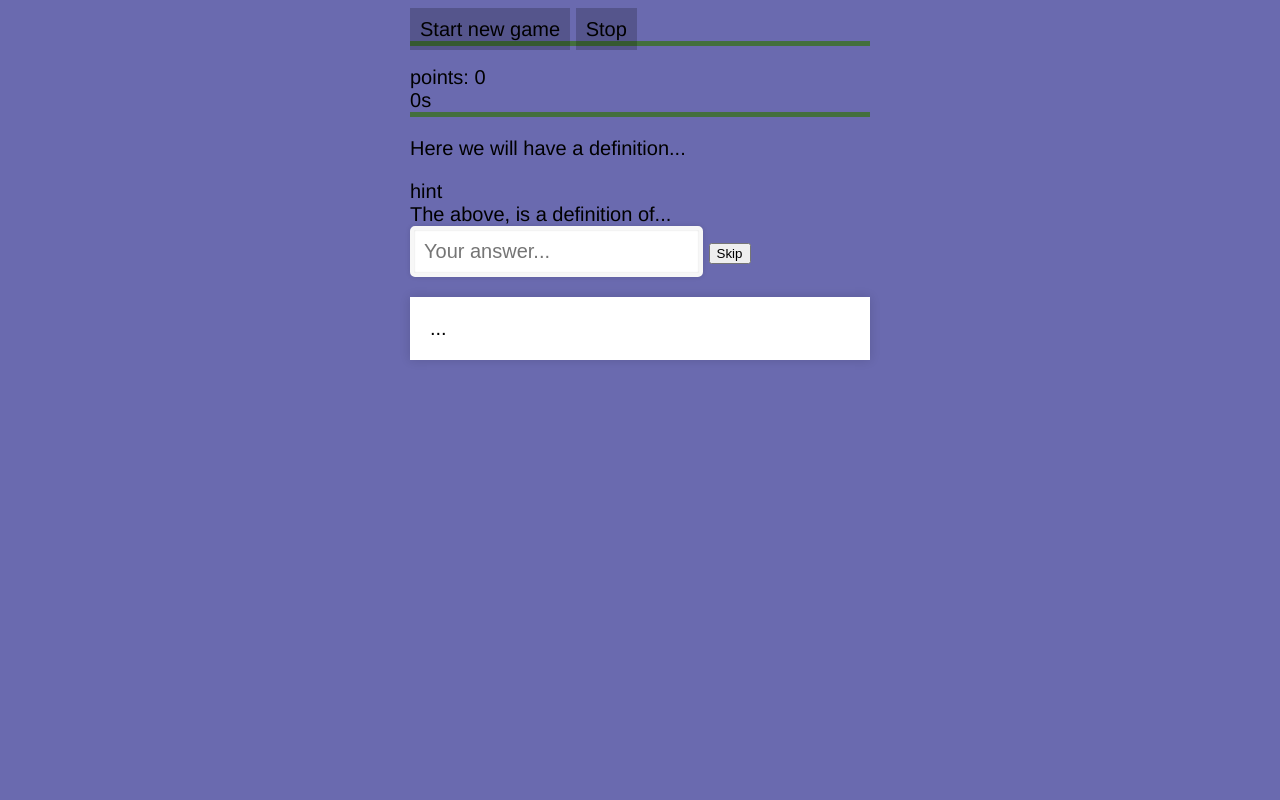
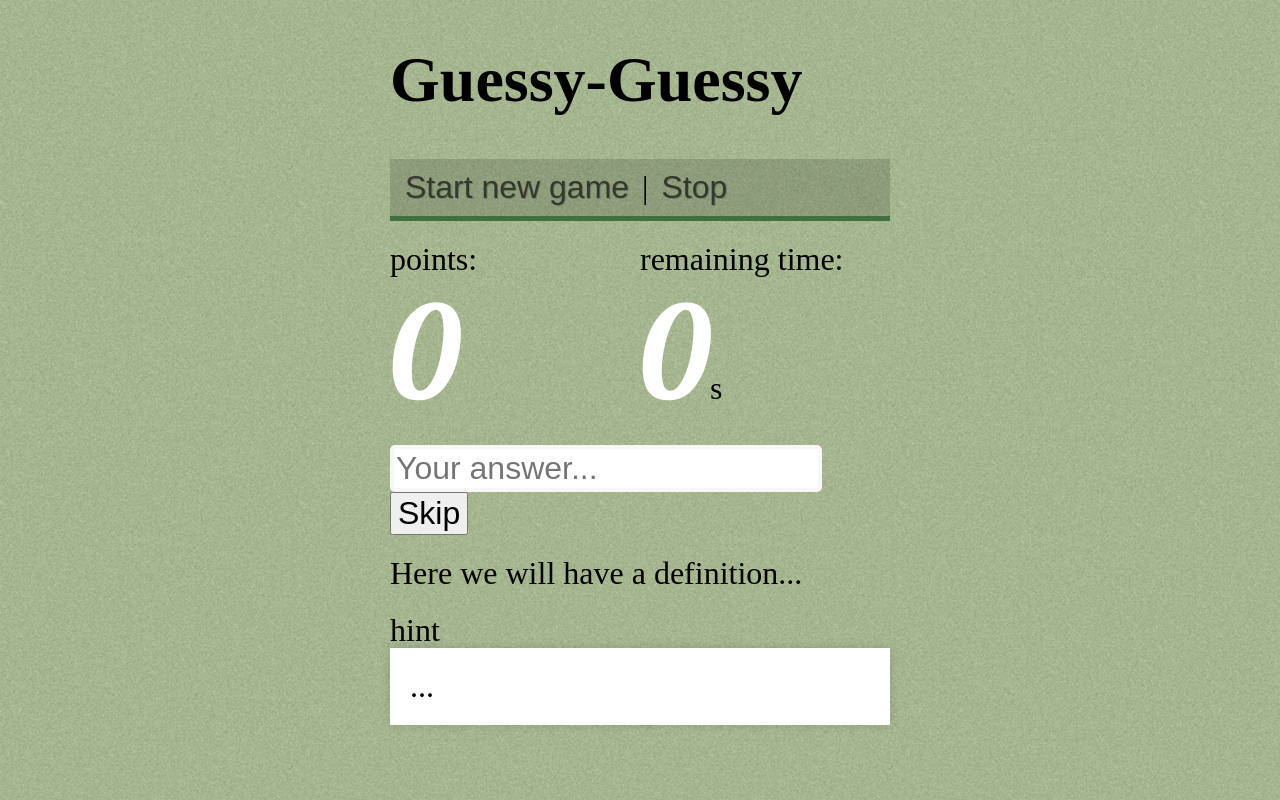
Before and after one commit to jkulak/guessy-guessy, a website: page src/index.html in a window 1280 px wide. Drawn offline with Linux system fonts and the light colour scheme; a web font is replaced by a local one.

Commit message:
Improve game layout and styling

```diff
--- a/src/index.html
+++ b/src/index.html
@@ -7,7 +7,14 @@
     <title>Guessy-Guessy</title>
     <meta name="description" content="Guess a word based on its dictionary description">
     <meta name="viewport" content="width=device-width, initial-scale=1">
+
+    <link href="http://fonts.googleapis.com/css?family=Lobster" rel="stylesheet" type="text/css">
+    <link href="http://fonts.googleapis.com/css?family=Pacifico" rel="stylesheet" type="text/css">
+    <link href="http://fonts.googleapis.com/css?family=Josefin+Sans" rel="stylesheet" type="text/css">
+    <link href="http://fonts.googleapis.com/css?family=Schoolbell" rel="stylesheet" type="text/css">
+
     <!-- build:css -->
+    <link rel="stylesheet" href="style/normalize.css">
     <link rel="stylesheet" href="style/main.css">
     <!-- endbuild -->
 </head>
@@ -16,26 +23,31 @@
 
     <div class="container">
 
-        <div class="control-panel">
-            <a class="control-newgame" href="#">Start new game</a>
+        <h1>Guessy-Guessy</h1>
+
+        <div class="control panel">
+            <a class="control-newgame" href="#">Start new game</a> |
             <a class="control-stop" href="#">Stop</a>
         </div>
 
-        <div class="stats">
-            <div>points: <span class="points">0</span></div>
-            <div><span class="timer">0</span>s</div>
+        <div class="stats panel">
+            <div>
+                <div>points: </div><span class="points">0</span></div>
+            <div>
+                <div>remaining time:</div><span class="timer">0</span>s
+            </div>
         </div>
 
-        <div class="definition">Here we will have a definition...</div>
-        <div class="hint">hint</div>
-
-        <form class="answer-form">
-            <label for="answer">The above, is a definition of...</label>
+        <form class="answer-form panel">
+            <!-- <label for="answer">The above, is a definition of...</label> -->
             <input type="text" id="answer" class="answer" placeholder="Your answer..." autocomplete="off">
             <button type="button" class="skip">Skip</button>
         </form>
 
-        <ul class="answers">
+        <div class="definition panel">Here we will have a definition...</div>
+        <div class="hint">hint</div>
+
+        <ul class="answers panel">
             <li>...</li>
         </ul>
 
--- a/src/sass/main.scss
+++ b/src/sass/main.scss
@@ -1,90 +1,120 @@
-$primary-color: #6a6aaf;
+$primary-color: #a5b690;
+$text-color: #000;
+$link-color: #34392d;
+$link-color-hover: #96a582;
 
-html {
+body {
     box-sizing: border-box;
-  background: $primary-color;
-  font-family:'helvetica neue';
-  font-size: 20px;
-  font-weight: 200;
+    background: $primary-color url("/imgs/bg.png") repeat;
+    font-family: "Schoolbell", serif;
+    font-size: 2em;
 }
-*, *:before, *:after {
+
+*,
+*:after,
+*:before {
     box-sizing: inherit;
 }
-input {
-  /*width: 100%;*/
-  padding:10px;
+
+// Global styles
+
+a {
+    font-family: 'Schoolbell', arial, serif;
+    color: $link-color;
+    text-decoration: none;
+    text-shadow: 1px 1px 0 rgba(0,0,0,0.2);
+    padding: 5px;
+
 }
+
+a:hover {
+    // border: 1px solid black;
+}
+
+// Main layout
 
 .container {
     margin: 0 auto;
-    max-width: 480px;
+    max-width: 500px;
+}
+
+.panel {
+    margin-bottom: 20px;
+}
+
+// Components
+
+.control {
+    border-bottom: 5px solid #436f3d;
+    background-color: rgba(0, 0, 0, 0.14);
     padding: 10px;
 }
 
-.definition {
-    margin-bottom: 20px;
+.stats {
+    display: flex;
 }
 
-.answer-form {
-  margin-bottom: 20px;
+.stats div {
+    // display: inline;
+    // width: 40%;
+    // border: 1px solid lime;
+    // height: 40px;
+    flex: 1;
 }
 
-input.answer {
-  margin: 0;
-  outline:0;
-  border: 4px solid #F7F7F7;
-
-  position: relative;
-  z-index: 2;
-  border-radius: 5px;
-  font-size: 20px;
-  box-shadow: 0 0 5px rgba(0, 0, 0, 0.12), inset 0 0 2px rgba(0, 0, 0, 0.19);
+.stats span {
+    font-family: 'Lobster', arial, serif;
+    font-size: 4em;
+    color: white;
+    text-align: center;
 }
 
+.timer {
+
+}
+
+// Answer form
+
+.answer {
+    outline: 0;
+    border: 4px solid #F7F7F7;
+    border-radius: 5px;
+}
+
+// Answers list
 
 .answers {
     margin: 0;
     padding: 0;
     position: relative;
-  /*perspective:20px;*/
 }
+
 .answers li {
-  background:white;
+    background: white;
     list-style: none;
-  /*border-bottom: 1px solid #D8D8D8;*/
     box-shadow: 0 0 10px rgba(0, 0, 0, 0.14);
-  margin:0;
-  padding:20px;
-  transition:background 0.2s;
-  display:flex;
-  justify-content:space-between;
+    padding: 20px;
+    transition: background 0.2s;
+    display: flex;
+    justify-content: space-between;
     text-transform: capitalize;
 }
 
-li.bad {
-    background: linear-gradient(to top,  #ff5060 0%,#ffa9a4 100%);
-}
-li.good {
-    background: linear-gradient(to top,  #88ff99 0%,#bbffb8 100%);
+.answers li.bad {
+    background: linear-gradient(to top, #ff5060 0%,#ffa9a4 100%);
 }
 
-span.population {
-  font-size: 15px;
+.answers li.good {
+    background: linear-gradient(to top, #88ff99 0%,#bbffb8 100%);
 }
 
-a {
-  color:black;
-  background:rgba(0,0,0,0.2);
-  text-decoration: none;
-  padding: 10px;
+
+#timer-holder {
+    font-family: 'Lobster', arial, serif;
+    font-size: 270px;
+    line-height: 230px;
+    position: absolute;
+    right: 40px;
+    top: 40px;
+    color: white;
 }
-
-.control-panel {
-    margin-bottom: 20px;
-    border-bottom: 5px solid #436f3d;
-}
-
-.stats {
-    margin-bottom: 20px;
-    border-bottom: 5px solid #436f3d;
-}
```
Also changed, not shown: src/imgs/bg.png (added), src/style/main.css, src/style/normalize.css (added). Lines whose indentation alone changed are shown as unchanged.
